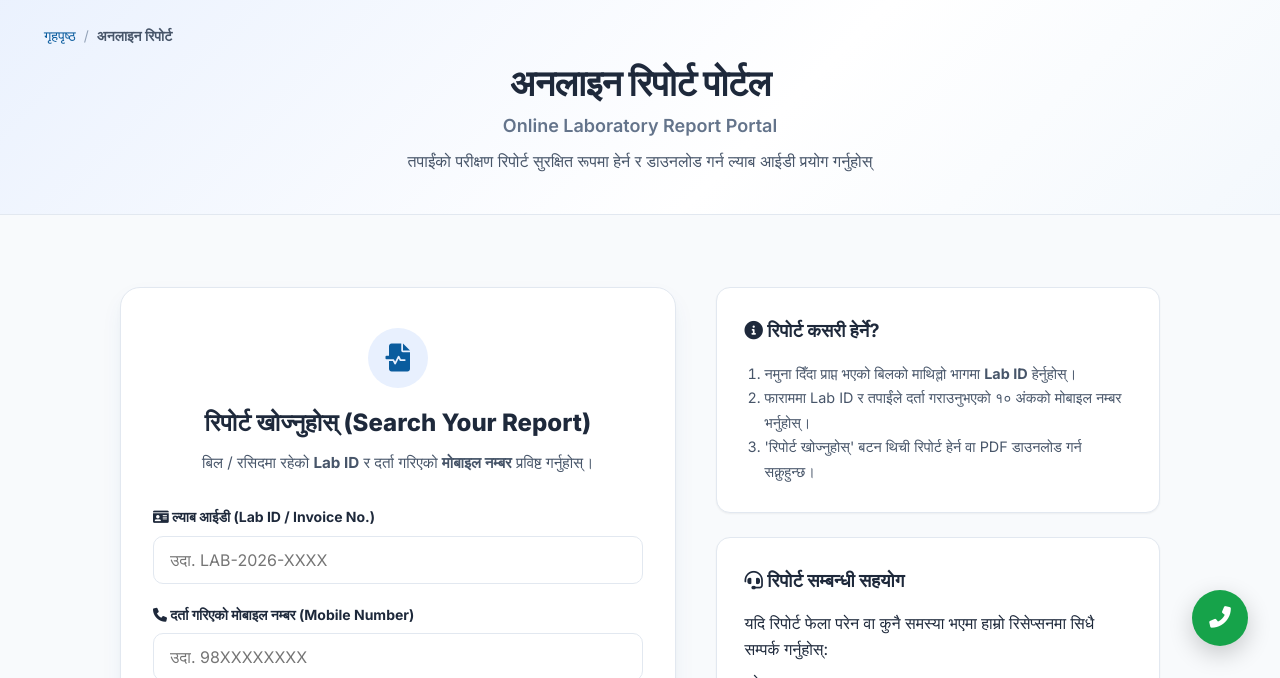
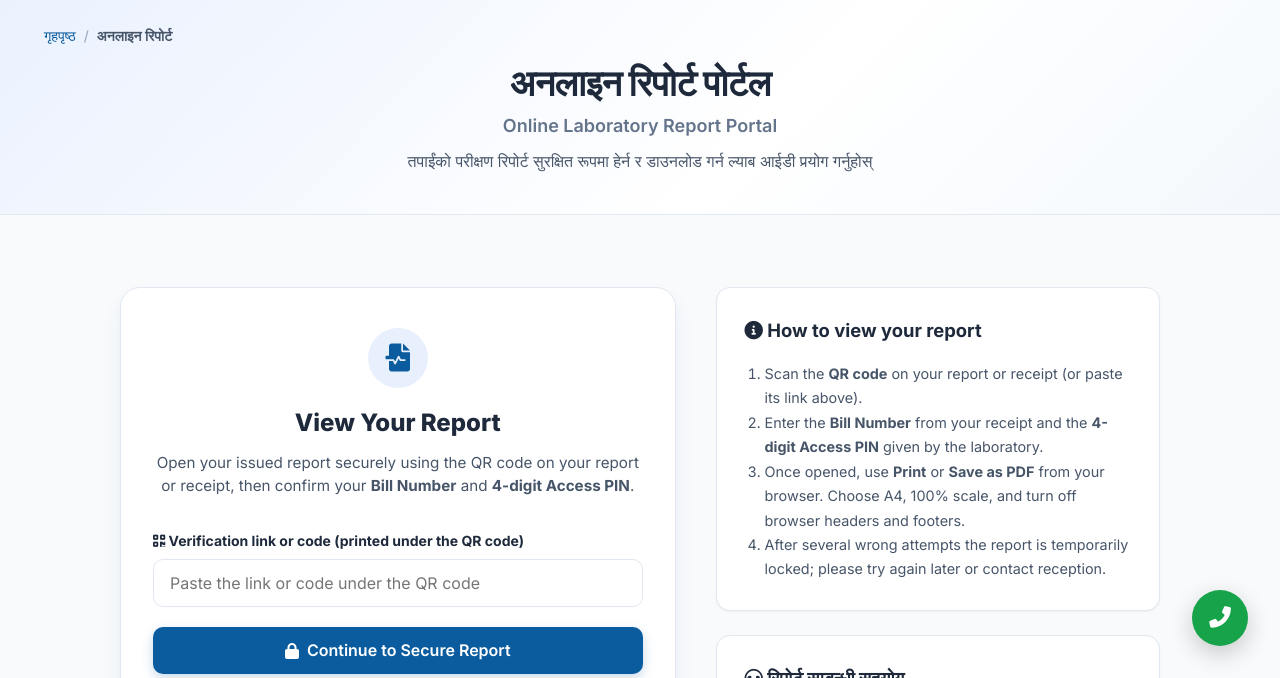
Before and after one commit to juction4love/pathology_html, a plain HTML site: page dist/reports.html in a window 1280 px wide. Shown: the part 122-800 px from the top of the page. Drawn offline with Linux system fonts and the light colour scheme.

Commit message:
Reports portal: English QR/Bill/PIN instructions, same-origin /verify entry, remove API-subdomain CSP
Replaces the outdated 6-digit SMS passcode form. Only portal hunks are included; unrelated working-tree changes are untouched.

Co-Authored-By: Claude Sonnet 5.5 <noreply@anthropic.com>

```diff
--- /dev/null
+++ b/assets/js/report-portal.js
@@ -0,0 +1,32 @@
+/* Patient report portal entry (same origin, no API calls from this page).
+   The report itself is shown by the LIS page /verify/<token>, which asks for the Bill number and the 4-digit access PIN,
+   applies server-side throttling and renders the issued report. This script only extracts the QR verification code. */
+(function () {
+  'use strict';
+  var form = document.getElementById('reportPortalForm');
+  var input = document.getElementById('verifyCode');
+  var err = document.getElementById('reportPortalError');
+  if (!form || !input) return;
+
+  // Accepts the full link printed under the QR code, a "/verify/<code>" path, or the bare code. Only the code is used,
+  // so the destination is always this site's own /verify/ page (no redirect to a supplied host).
+  function extractCode(raw) {
+    var v = String(raw || '').trim();
+    var m = v.match(/\/verify\/([A-Za-z0-9_-]{16,128})(?:[/?#]|$)/);
+    if (m) return m[1];
+    return /^[A-Za-z0-9_-]{16,128}$/.test(v) ? v : null;
+  }
+
+  form.addEventListener('submit', function (e) {
+    e.preventDefault();
+    var code = extractCode(input.value);
+    if (!code) {
+      err.textContent = 'Please enter the verification code or link printed under the QR code on your report.';
+      err.hidden = false;
+      input.focus();
+      return;
+    }
+    err.hidden = true;
+    window.location.assign('/verify/' + code);
+  });
+})();
--- a/dist/reports.html
+++ b/dist/reports.html
@@ -4,7 +4,7 @@
   <meta charset="UTF-8" />
   <meta name="viewport" content="width=device-width, initial-scale=1.0" />
   <title>Online Laboratory Report Portal | Bimal Pathology Bharatpur</title>
-  <meta name="description" content="Search and download your laboratory test reports online with your Lab ID and registered mobile number at Bimal Pathology." />
+  <meta name="description" content="View your issued laboratory report securely at Bimal Pathology using the QR code on your report, your Bill Number and your Access PIN." />
   <meta name="keywords" content="Bimal Pathology, Diagnostic Center Bharatpur, Blood Test Chitwan, CBC, LFT, TFT, Hormone Test, Laboratory Nepal, NRL Nepal, Dr Lal PathLabs" />
   <meta name="robots" content="index, follow" />
   <link rel="canonical" href="https://www.bimalpathology.com.np/reports.html" />
@@ -19,7 +19,7 @@
 
   <!-- Open Graph -->
   <meta property="og:title" content="Online Laboratory Report Portal | Bimal Pathology Bharatpur" />
-  <meta property="og:description" content="Search and download your laboratory test reports online with your Lab ID and registered mobile number at Bimal Pathology." />
+  <meta property="og:description" content="View your issued laboratory report securely at Bimal Pathology using the QR code on your report, your Bill Number and your Access PIN." />
   <meta property="og:url" content="https://www.bimalpathology.com.np/reports.html" />
   <meta property="og:type" content="website" />
   <meta property="og:image" content="https://www.bimalpathology.com.np/assets/images/hero-pathology.png" />
@@ -31,7 +31,7 @@
   <!-- Twitter Cards -->
   <meta name="twitter:card" content="summary_large_image" />
   <meta name="twitter:title" content="Online Laboratory Report Portal | Bimal Pathology Bharatpur" />
-  <meta name="twitter:description" content="Search and download your laboratory test reports online with your Lab ID and registered mobile number at Bimal Pathology." />
+  <meta name="twitter:description" content="View your issued laboratory report securely at Bimal Pathology using the QR code on your report, your Bill Number and your Access PIN." />
   <meta name="twitter:image" content="https://www.bimalpathology.com.np/assets/images/hero-pathology.png" />
 
   <!-- Structured Data -->
@@ -173,67 +173,36 @@
           <div class="report-search-card">
             <div class="report-card-header">
               <div class="report-header-icon"><i class="fas fa-file-medical-alt" aria-hidden="true"></i></div>
-              <h2 class="report-card-title">रिपोर्ट खोज्नुहोस् (Search Your Report)</h2>
+              <h2 class="report-card-title">View Your Report</h2>
               <p class="report-card-subtitle">
-                बिल / रसिदमा रहेको <strong>Lab ID</strong> र दर्ता गरिएको <strong>मोबाइल नम्बर</strong> प्रविष्ट गर्नुहोस्।
+                Open your issued report securely using the QR code on your report or receipt, then confirm your <strong>Bill Number</strong> and <strong>4-digit Access PIN</strong>.
               </p>
             </div>
 
-            <form id="reportSearchForm" class="report-form" novalidate>
+            <form id="reportPortalForm" class="report-form" novalidate>
               <div class="form-group">
-                <label for="labId" class="form-label">
-                  <i class="fas fa-id-card text-primary" aria-hidden="true"></i> ल्याब आईडी (Lab ID / Invoice No.)
+                <label for="verifyCode" class="form-label">
+                  <i class="fas fa-qrcode text-primary" aria-hidden="true"></i> Verification link or code (printed under the QR code)
                 </label>
-                <input
-                  type="text"
-                  id="labId"
-                  name="labId"
-                  class="form-control"
-                  placeholder="उदा. LAB-2026-XXXX"
-                  required
-                  autocomplete="off"
-                />
+                <input type="text" id="verifyCode" name="verifyCode" class="form-control" placeholder="Paste the link or code under the QR code" required autocomplete="off" spellcheck="false" />
+                <p id="reportPortalError" class="form-error" role="alert" hidden></p>
               </div>
-
-              <div class="form-group">
-                <label for="patientPhone" class="form-label">
-                  <i class="fas fa-phone text-primary" aria-hidden="true"></i> दर्ता गरिएको मोबाइल नम्बर (Mobile Number)
-                </label>
-                <input
-                  type="tel"
-                  id="patientPhone"
-                  name="patientPhone"
-                  class="form-control"
-                  placeholder="उदा. 98XXXXXXXX"
-                  required
-                  autocomplete="tel"
-                  pattern="[0-9]10"
-                />
-              </div>
-
               <div class="form-action">
-                <button type="submit" id="searchReportBtn" class="btn btn-primary btn-block btn-lg">
-                  <i class="fas fa-search" aria-hidden="true"></i> रिपोर्ट खोज्नुहोस् (Search Report)
+                <button type="submit" class="btn btn-primary btn-block btn-lg">
+                  <i class="fas fa-lock" aria-hidden="true"></i> Continue to Secure Report
                 </button>
               </div>
             </form>
-
-            <div id="reportLoading" class="report-status-box report-loading" style="display:none;">
-              <div class="spinner"></div>
-              <p>कृपया प्रतीक्षा गर्नुहोस्, रिपोर्ट खोजिँदैछ...</p>
-            </div>
-
-            <div id="reportResultArea" class="report-result-area" style="display:none;"></div>
-            <div id="reportErrorArea" class="report-status-box report-error" style="display:none;"></div>
           </div>
 
           <div class="report-info-sidebar">
             <div class="report-help-card">
-              <h3 class="report-help-title"><i class="fas fa-info-circle text-primary" aria-hidden="true"></i> रिपोर्ट कसरी हेर्ने?</h3>
+              <h3 class="report-help-title"><i class="fas fa-info-circle text-primary" aria-hidden="true"></i> How to view your report</h3>
               <ol class="report-help-steps">
-                <li>नमुना दिँदा प्राप्त भएको बिलको माथिल्लो भागमा <strong>Lab ID</strong> हेर्नुहोस्।</li>
-                <li>फाराममा Lab ID र तपाईंले दर्ता गराउनुभएको १० अंकको मोबाइल नम्बर भर्नुहोस्।</li>
-                <li>'रिपोर्ट खोज्नुहोस्' बटन थिची रिपोर्ट हेर्न वा PDF डाउनलोड गर्न सक्नुहुन्छ।</li>
+                <li>Scan the <strong>QR code</strong> on your report or receipt (or paste its link above).</li>
+                <li>Enter the <strong>Bill Number</strong> from your receipt and the <strong>4-digit Access PIN</strong> given by the laboratory.</li>
+                <li>Once opened, use <strong>Print</strong> or <strong>Save as PDF</strong> from your browser. Choose A4, 100% scale, and turn off browser headers and footers.</li>
+                <li>After several wrong attempts the report is temporarily locked; please try again later or contact reception.</li>
               </ol>
             </div>
 
@@ -398,6 +367,6 @@
   <script src="/assets/data/rates.json" type="application/json" id="ratesDataScript"></script>
   <script src="/assets/js/rates-data.js"></script>
   <script src="/assets/js/main.js"></script>
-  <script src="/assets/js/report.js"></script>
+  <script src="/assets/js/report-portal.js"></script>
 </body>
 </html>
```
Also changed, not shown: dist/assets/js/report-portal.js (added, +32 -0 lines), reports.html (+18 -49 lines), 2 other files.
